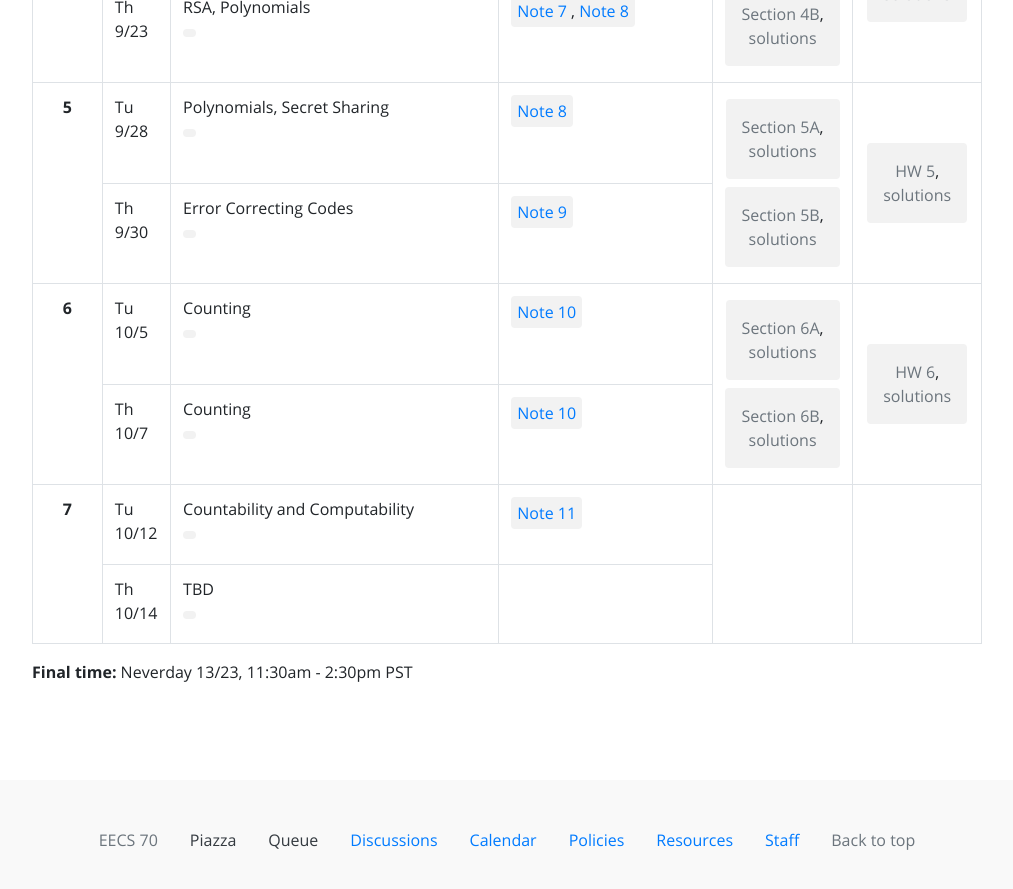
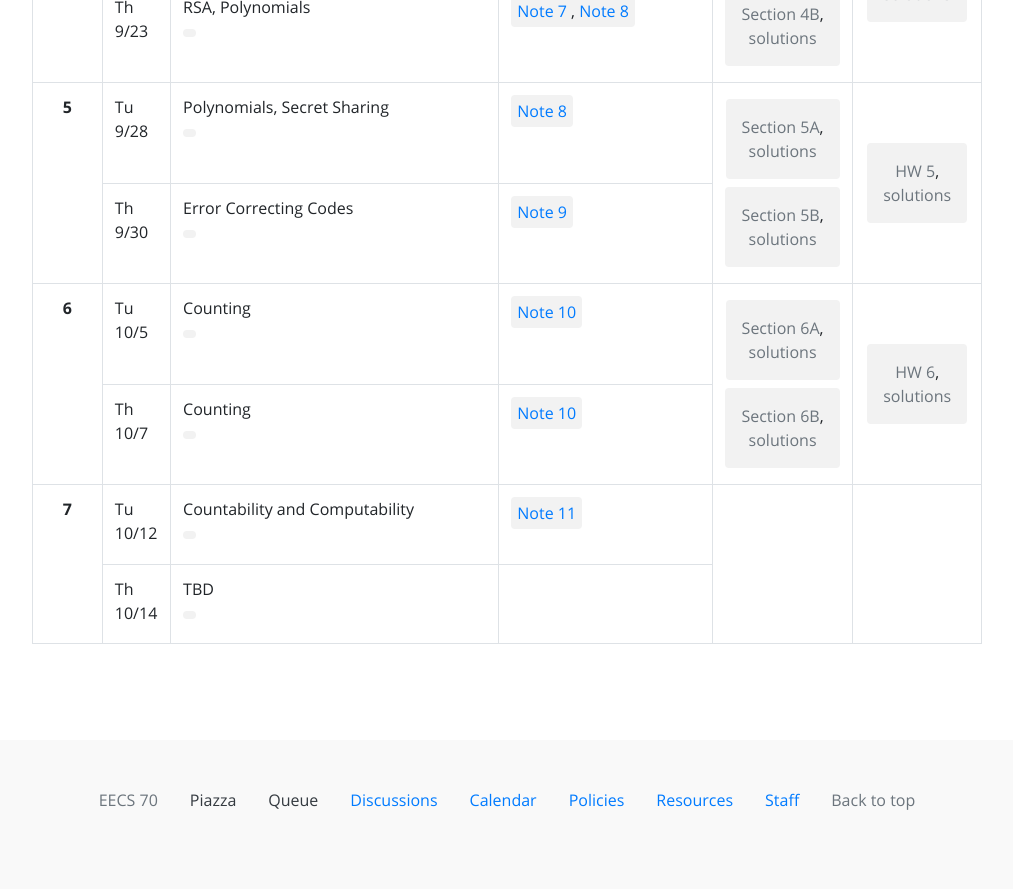
Before and after one commit to tsgoten/cs70-website, a Jekyll site: the page built from index.html, in a window 1280 px wide and 900 px high, scrolled down 1339 px. Shown: the top 889 px of the window, without its empty margins (133-1146 px from the left). Built offline with Jekyll 4.4.1, drawn with Linux system fonts in a browser that asks for light colours; after the commit the page ends 2199 px from its top, so only the background shows below that.

Commit message:
Update index.html

```diff
--- a/index.html
+++ b/index.html
@@ -180,5 +180,4 @@ title: Home
         {% endfor %}
     </tbody>
 </table>
-<p><b>Final time:</b> Neverday 13/23, 11:30am - 2:30pm PST</p>
 </div>
```
